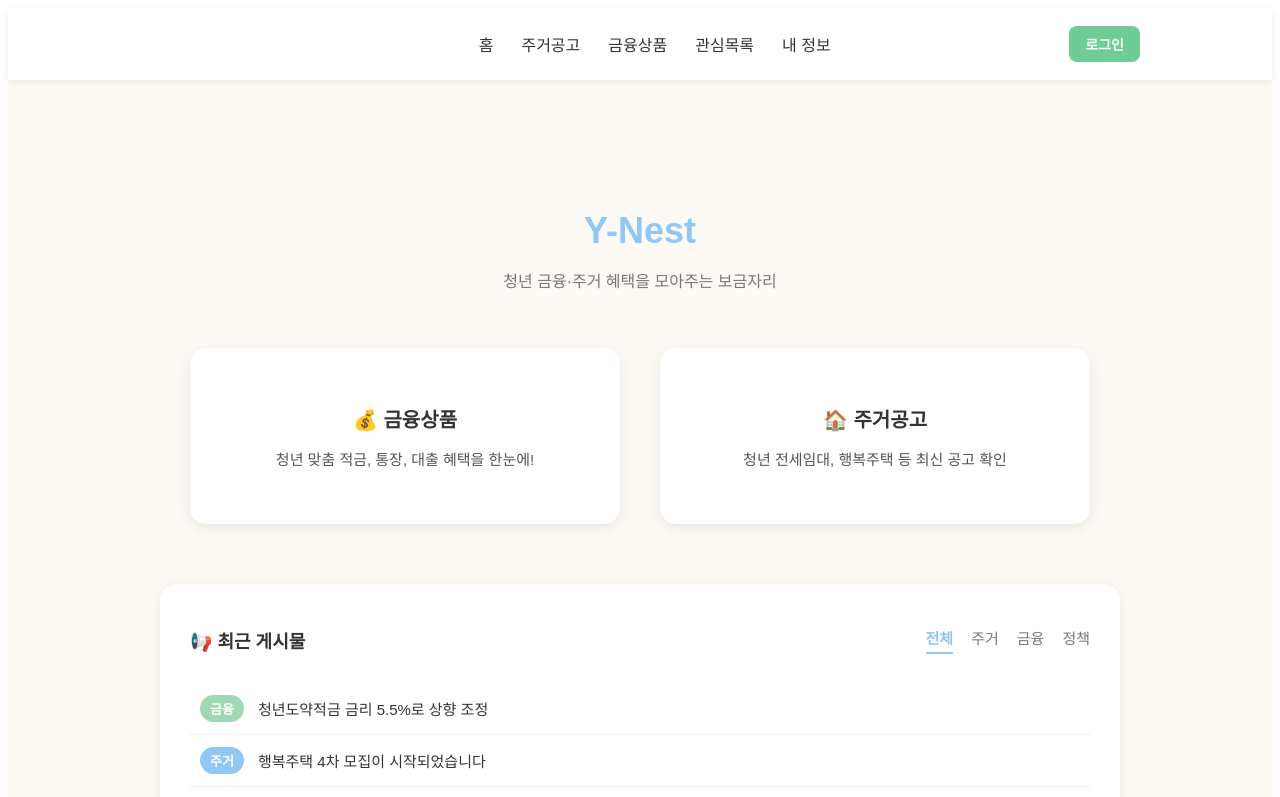
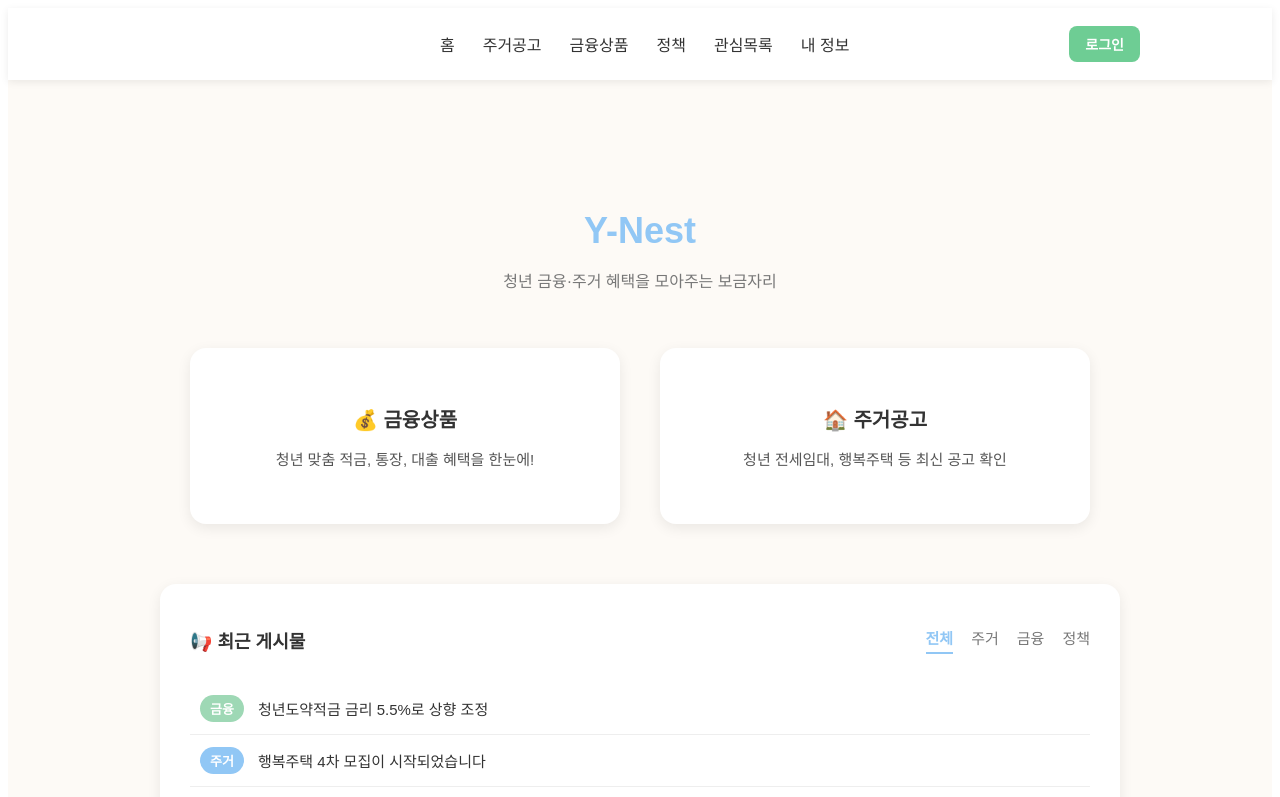
Before and after one commit to soobinny/y-nest, a React app in the folder frontend/: page /home in a window 1280 px wide. Shown: the top 797 px of the page. Built offline with nearby package versions, Linux system fonts and the light colour scheme; the HTML template or start-up script is replaced by a standard one.

Commit message:
✨ feat: 상단 nav에 정책 탭 추가

```diff
--- a/frontend/src/components/AppLayout.jsx
+++ b/frontend/src/components/AppLayout.jsx
@@ -63,7 +63,10 @@ export default function AppLayout({ children, narrow = false }) {
                       href={item.link}
                       style={styles.dropdownItem}
                       onMouseEnter={(e) =>
-                        Object.assign(e.currentTarget.style, styles.dropdownItemHover)
+                        Object.assign(
+                          e.currentTarget.style,
+                          styles.dropdownItemHover
+                        )
                       }
                       onMouseLeave={(e) =>
                         (e.currentTarget.style.backgroundColor = "white")
@@ -97,7 +100,10 @@ export default function AppLayout({ children, narrow = false }) {
                       href={item.link}
                       style={styles.dropdownItem}
                       onMouseEnter={(e) =>
-                        Object.assign(e.currentTarget.style, styles.dropdownItemHover)
+                        Object.assign(
+                          e.currentTarget.style,
+                          styles.dropdownItemHover
+                        )
                       }
                       onMouseLeave={(e) =>
                         (e.currentTarget.style.backgroundColor = "white")
@@ -109,6 +115,11 @@ export default function AppLayout({ children, narrow = false }) {
                 </div>
               )}
             </div>
+
+            {/* 정책 */}
+            <a href="/policy" style={styles.link}>
+              정책
+            </a>
 
             {/* 관심목록 */}
             <div
@@ -133,7 +144,10 @@ export default function AppLayout({ children, narrow = false }) {
                       style={styles.dropdownItem}
                       onClick={(e) => handleProtectedClick(e, item.link)}
                       onMouseEnter={(e) =>
-                        Object.assign(e.currentTarget.style, styles.dropdownItemHover)
+                        Object.assign(
+                          e.currentTarget.style,
+                          styles.dropdownItemHover
+                        )
                       }
                       onMouseLeave={(e) =>
                         (e.currentTarget.style.backgroundColor = "white")
@@ -218,7 +232,7 @@ const styles = {
     fontSize: "16px",
     justifyContent: "center",
     flex: 1,
-    marginLeft: 100,
+    marginLeft: 80,
   },
   link: {
     color: "#333",
```
